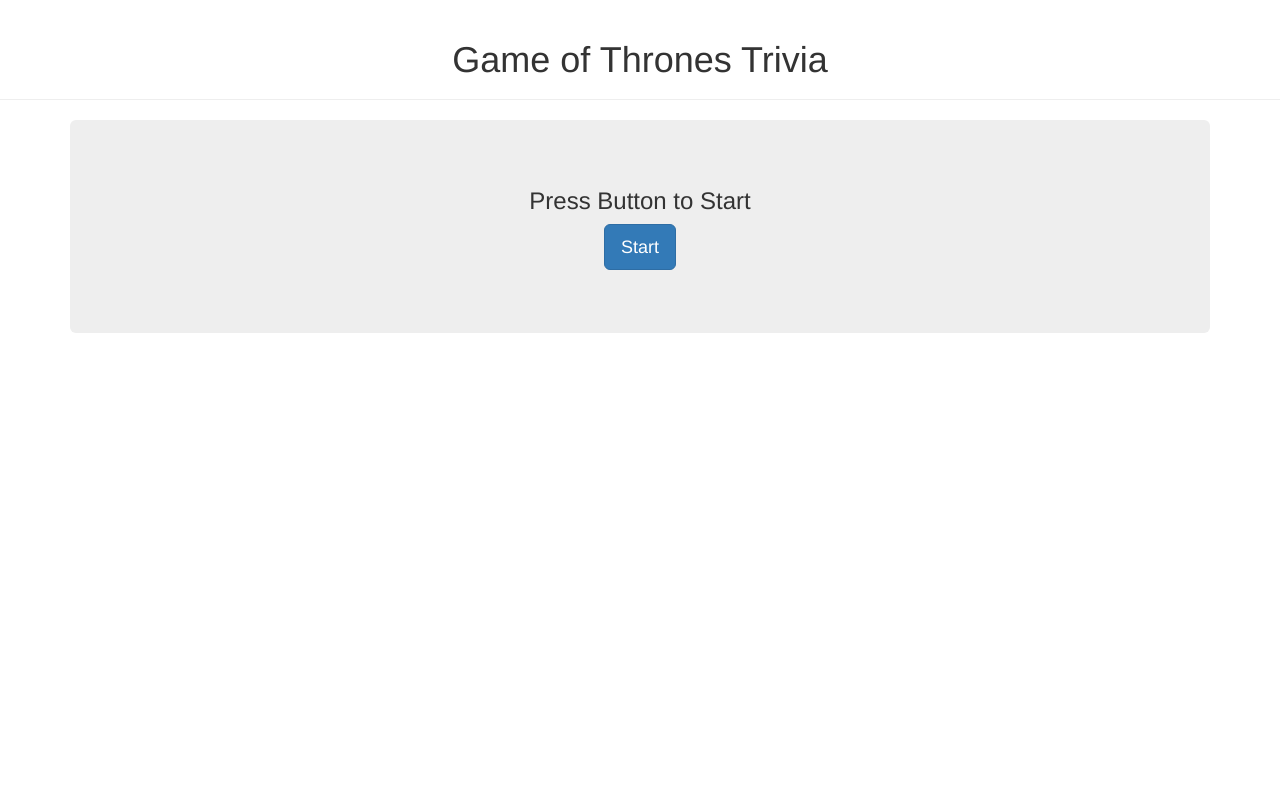
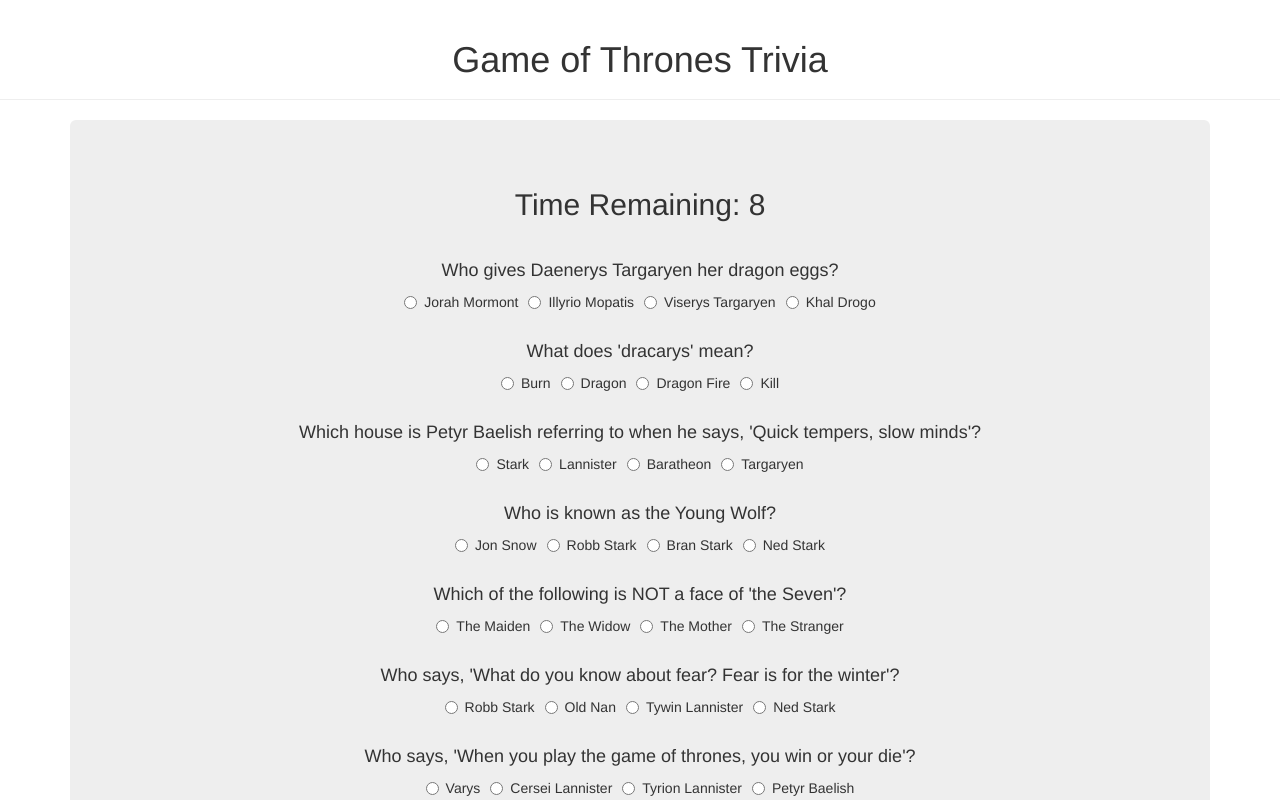
Before and after one commit to PontoKC/TriviaGame, a plain HTML site: page index.html in a window 1280 px wide. Both pictures are taken after a click on the button "Start". Shown: the top 800 px of the page. Drawn offline with nearby package versions, Linux system fonts and the light colour scheme.

Commit message:
functional, but does not check the answers...

```diff
--- a/assets/css/style.css
+++ b/assets/css/style.css
@@ -0,0 +1,3 @@
+.hidden {
+	display: none;
+}
--- a/assets/javascript/app.js
+++ b/assets/javascript/app.js
@@ -7,13 +7,137 @@
   var right = 0;
   var wrong = 0;
 
+//////////////////////////
+///////  TIMER    ////////
+//////////////////////////
 
-//Objects for each quesiton
-questions: {
+  	//set timer to 60 seconds
+    var number = 10;
+    //  Variable that will hold our interval ID when we execute
+    //  the "run" function
+    var intervalId;
+    //  The timer function sets an interval
+    //  that runs the decrement function once a second.
+    function timer() {
+      intervalId = setInterval(decrement, 1000);
+    }
+    //  The decrement function.
+    function decrement() {
+      //  Decrease number by one.
+      number--;
+      //  Show the number in the #show-number tag.
+      $("#timer").html("<h2>Time Remaining: " + number + "</h2><br>");
+      //  Once number hits zero...
+      if (number === 0) {
+        //Display the end results screen
+        $("#timer").hide();
+        $("#outro").removeClass('hidden');
+        $("#quiz").hide();
+        clearInterval(intervalId);
+        $("#outro").html("<p>You got " + right + " answers correct.<p>Hit Refresh to Try Again.");
+
+
+      }
+    }
+
+//////////////////////////////////
+/////////////////////////////////
+
+
+  var questions =
+  [
+    {
+      question: "Who gives Daenerys Targaryen her dragon eggs?",
+      choices: ["Jorah Mormont", "Illyrio Mopatis", "Viserys Targaryen", "Khal Drogo"],
+      answer: 1
+    },
+
+    {
+      question: "What does 'dracarys' mean?",
+      choices: ["Burn", "Dragon", "Dragon Fire", "Kill"],
+      answer: 2
+    },
+
+    {
+      question: "Which house is Petyr Baelish referring to when he says, 'Quick tempers, slow minds'?",
+      choices: ["Stark", "Lannister", "Baratheon", "Targaryen"],
+      answer: 0
+    },
+    {
+      question: "Who is known as the Young Wolf?",
+      choices: ["Jon Snow", "Robb Stark", "Bran Stark", "Ned Stark"],
+      answer: 1
+    },
+    {
+      question: "Which of the following is NOT a face of 'the Seven'?",
+      choices: ["The Maiden", "The Widow", "The Mother", "The Stranger"],
+      answer: 1
+    },
+    {
+      question: "Who says, 'What do you know about fear? Fear is for the winter'?",
+      choices: ["Robb Stark", "Old Nan", "Tywin Lannister", "Ned Stark"],
+      answer: 1
+    },
+    {
+      question: "Who says, 'When you play the game of thrones, you win or your die'?",
+      choices: ["Varys", "Cersei Lannister", "Tyrion Lannister", "Petyr Baelish"],
+      answer: 1
+    },
+    {
+      question: "What does one horn blast mean for the Night's Watch?",
+      choices: ["Others Spotted", "Rangers Returning", "Ranger in Trouble", "Wildlings Spotted"],
+      answer: 1
+    },
+    {
+      question: "Who saves Sansa Stark during the Riot of King's Landing?",
+      choices: ["Tyrion Lannister", "Joffrey Baratheon", "Petyr Baelish", "The Hound"],
+      answer: 3
+    },
+    {
+      question: "Who has Petyr Baelish loved since he was a child?",
+      choices: ["Sansa Stark", "Lysa Arryn", "Catelyn Stark", "Cersei Lannister"],
+      answer: 2
+    }
+
+
+  ];
+
+function generateQuiz() {
+
+  for ( var i = 0; i < questions.length; i++ ) {
+   	//I KNOW THIS IS GARBAGE... IM NOT DELUSIONAL... COULDN'T FIGURE THIS OUT
+    $("#quiz").append("<h4>" + questions[i].question + "</h4>");
+    $("#quiz").append("<form><label class='radio-inline'><input type='radio' name='optradio'>" + questions[i].choices[0] +
+    	"</label><label class='radio-inline'><input type='radio' name='optradio'>" + questions[i].choices[1] +
+    	"</label><label class='radio-inline'><input type='radio' name='optradio'>" + questions[i].choices[2] +
+    	"</label><label class='radio-inline'><input type='radio' name='optradio'>" + questions[i].choices[3] +
+    	"</label></form><br>");
+ 	}
+
+  }
+
+function checkAns() {
+  if ($("input[name=option]:checked").val() == allQuestions[currentquestion].correctAnswer) {
+    correctAnswers++;
+  };
+};
 
 
 
-}
+
+//function that starts the game when the start button is clicked.
+$(document).ready(function(){
+
+$("#startButton").click(function(){
+	$("#introScreen").hide();
+	$("#quiz").removeClass('hidden');
+	$("#timer").removeClass('hidden');
+	$("#timer").html("<h2>Time Remaining: " + number + "</h2><br>");
+	generateQuiz();
+	timer();
 
 
-//fuction to run when page loads that
+
+});
+
+});
--- a/index.html
+++ b/index.html
@@ -26,32 +26,22 @@
 <div class="container">
 
 	<div class="jumbotron text-center">
-	  <div class="introScreen">
-		  <h3>Press Button to Start</h3>
-		  <p><a class="btn btn-primary btn-lg" role="button">Start</a></p>
+	  <div id="introScreen">
+		  <h3>Press Button to Start.  You will have 1 minute to answer all ten questions.</h3>
+		  <br>
+		  <p><a class="btn btn-primary btn-lg" role="button" id="startButton">Start</a></p>
 	  </div>
-<!--
-	<div class="questionForm">
-	  <p>Who gives Robert Baratheon poisoned wine?</p>
 
-	  <div class="container">
-		  <h2>Form control: inline radio buttons</h2>
-		  <p>The form below contains three inline radio buttons:</p>
-		  <form>
-		    <label class="radio-inline">
-		      <input type="radio" name="optradio">Option 1
-		    </label>
-		    <label class="radio-inline">
-		      <input type="radio" name="optradio">Option 2
-		    </label>
-		    <label class="radio-inline">
-		      <input type="radio" name="optradio">Option 3
-		    </label>
-		  </form>
-		</div> -->
+	<div id="timer" class="hidden"></div>
+	<div id="outro" class="hidden"></div>
+
+	<div id="quiz" class="hidden">
+		<form>
+		</form>
 
 	</div>
 
+</div>
 
 
 </div>
```
